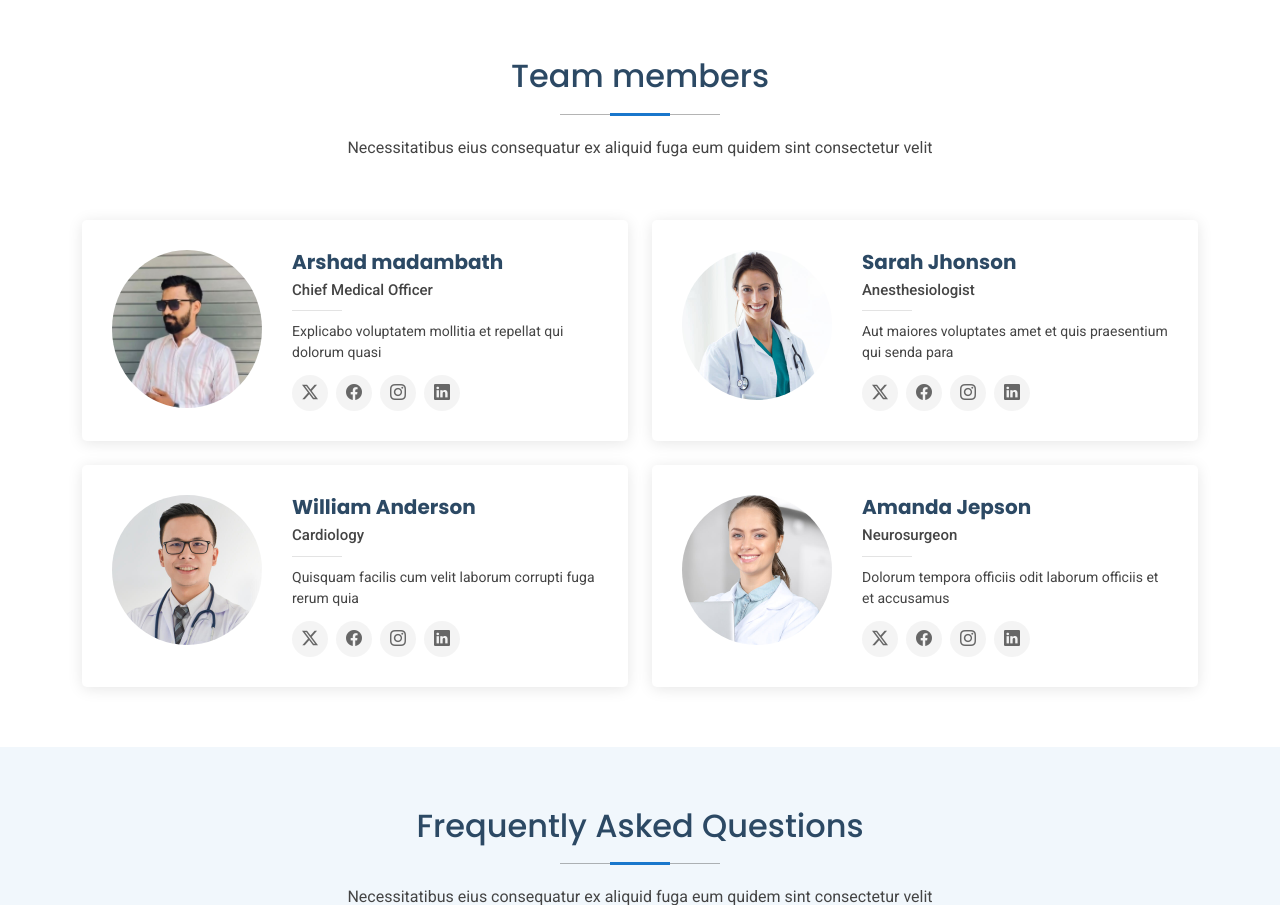
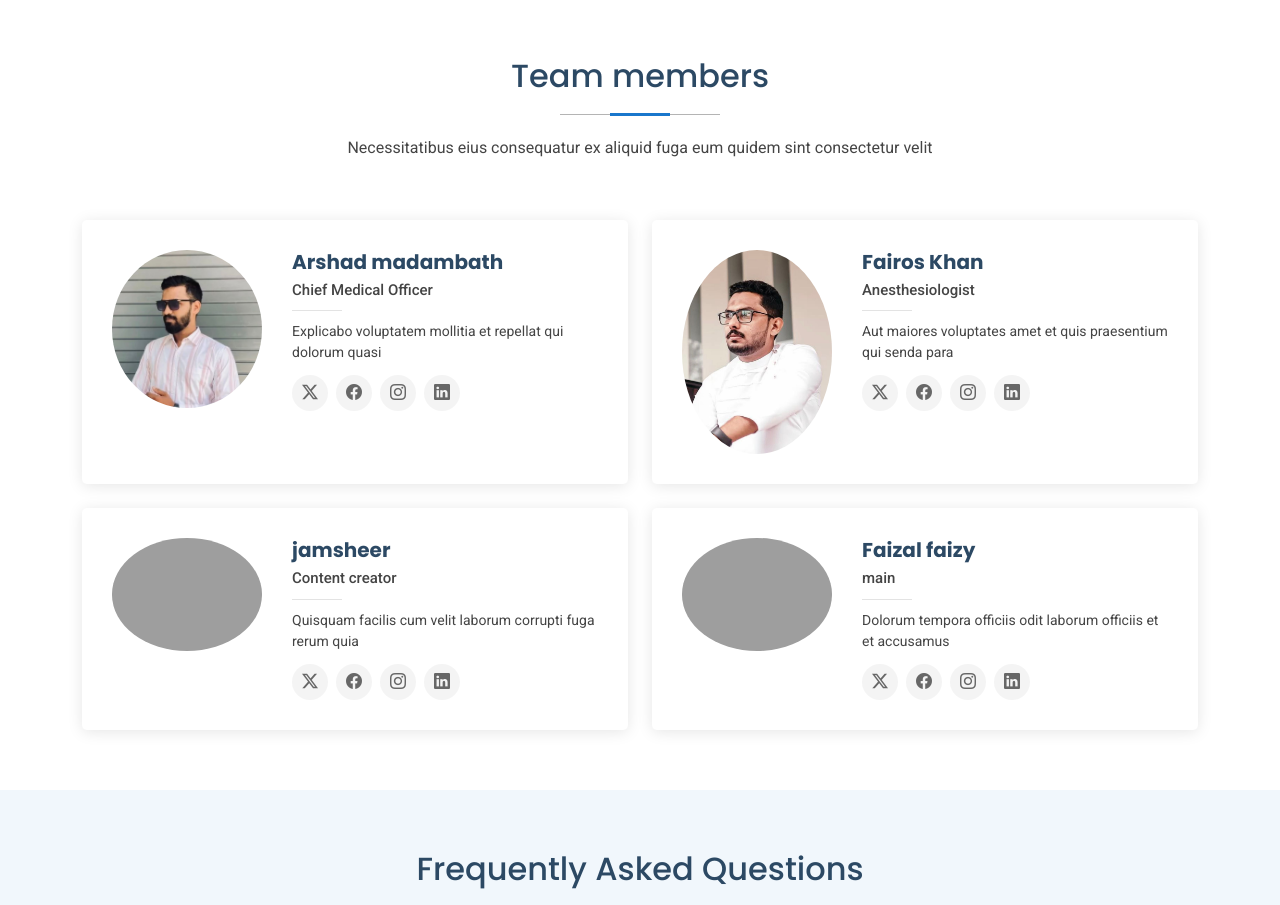
Before and after one commit to thanseerthanzi/medical_project, a Django app: page / in a window 1280 px wide. Shown: the part 4073-4978 px from the top of the page. Run offline with Django 5.2, Linux system fonts and the light colour scheme; some libraries are stand-ins or nearby versions; grey boxes are pictures that could not be loaded.

Commit message:
final js fix

```diff
--- a/templates/index.html
+++ b/templates/index.html
@@ -486,9 +486,9 @@
 
           <div class="col-lg-6" data-aos="fade-up" data-aos-delay="200">
             <div class="team-member d-flex align-items-start">
-              <div class="pic"><img src="{% static 'assets/img/doctors/doctors-2.jpg' %}" class="img-fluid" alt=""></div>
+              <div class="pic"><img src="{% static 'assets/img/doctors/fairos.jpeg' %}" class="img-fluid" alt=""></div>
               <div class="member-info">
-                <h4>Sarah Jhonson</h4>
+                <h4>Fairos Khan</h4>
                 <span>Anesthesiologist</span>
                 <p>Aut maiores voluptates amet et quis praesentium qui senda para</p>
                 <div class="social">
@@ -503,10 +503,10 @@
 
           <div class="col-lg-6" data-aos="fade-up" data-aos-delay="300">
             <div class="team-member d-flex align-items-start">
-              <div class="pic"><img src="{% static 'assets/img/doctors/doctors-3.jpg' %}" class="img-fluid" alt=""></div>
+              <div class="pic"><img src="{% static 'assets/img/doctors/jamsheer.jpeg' %}" class="img-fluid" alt=""></div>
               <div class="member-info">
-                <h4>William Anderson</h4>
-                <span>Cardiology</span>
+                <h4>jamsheer</h4>
+                <span>Content creator</span>
                 <p>Quisquam facilis cum velit laborum corrupti fuga rerum quia</p>
                 <div class="social">
                   <a href=""><i class="bi bi-twitter-x"></i></a>
@@ -520,10 +520,10 @@
 
           <div class="col-lg-6" data-aos="fade-up" data-aos-delay="400">
             <div class="team-member d-flex align-items-start">
-              <div class="pic"><img src="{% static 'assets/img/doctors/doctors-4.jpg' %}" class="img-fluid" alt=""></div>
+              <div class="pic"><img src="{% static 'assets/img/doctors/faizal.jpeg' %}" class="img-fluid" alt=""></div>
               <div class="member-info">
-                <h4>Amanda Jepson</h4>
-                <span>Neurosurgeon</span>
+                <h4>Faizal faizy</h4>
+                <span>main</span>
                 <p>Dolorum tempora officiis odit laborum officiis et et accusamus</p>
                 <div class="social">
                   <a href=""><i class="bi bi-twitter-x"></i></a>
```
Also changed, not shown: static/assets/img/doctors/doctors-2.jpg (deleted), static/assets/img/doctors/doctors-3.jpg (deleted), static/assets/img/doctors/doctors-4.jpg (deleted), static/assets/img/doctors/fairos.jpeg (added), static/assets/img/doctors/faizy.jpeg (added), static/assets/img/doctors/jamshi.jpeg (added).
